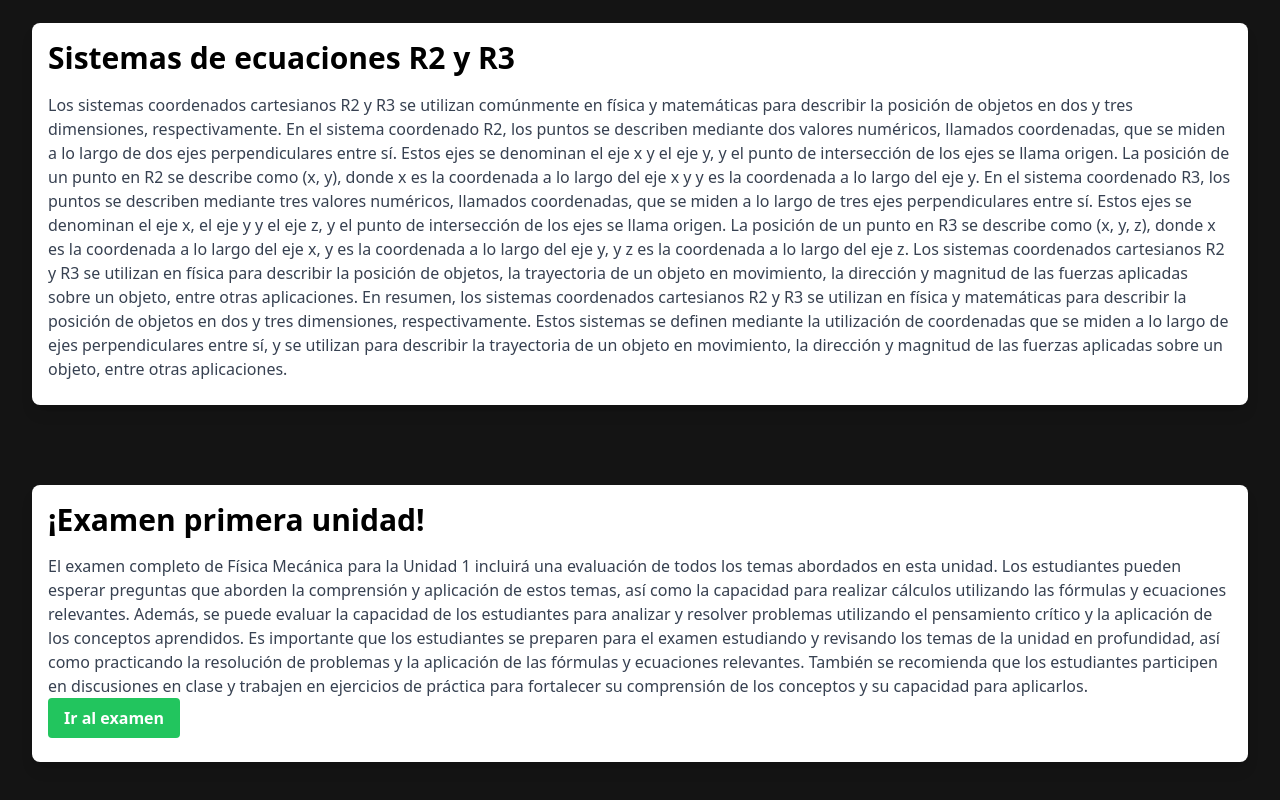
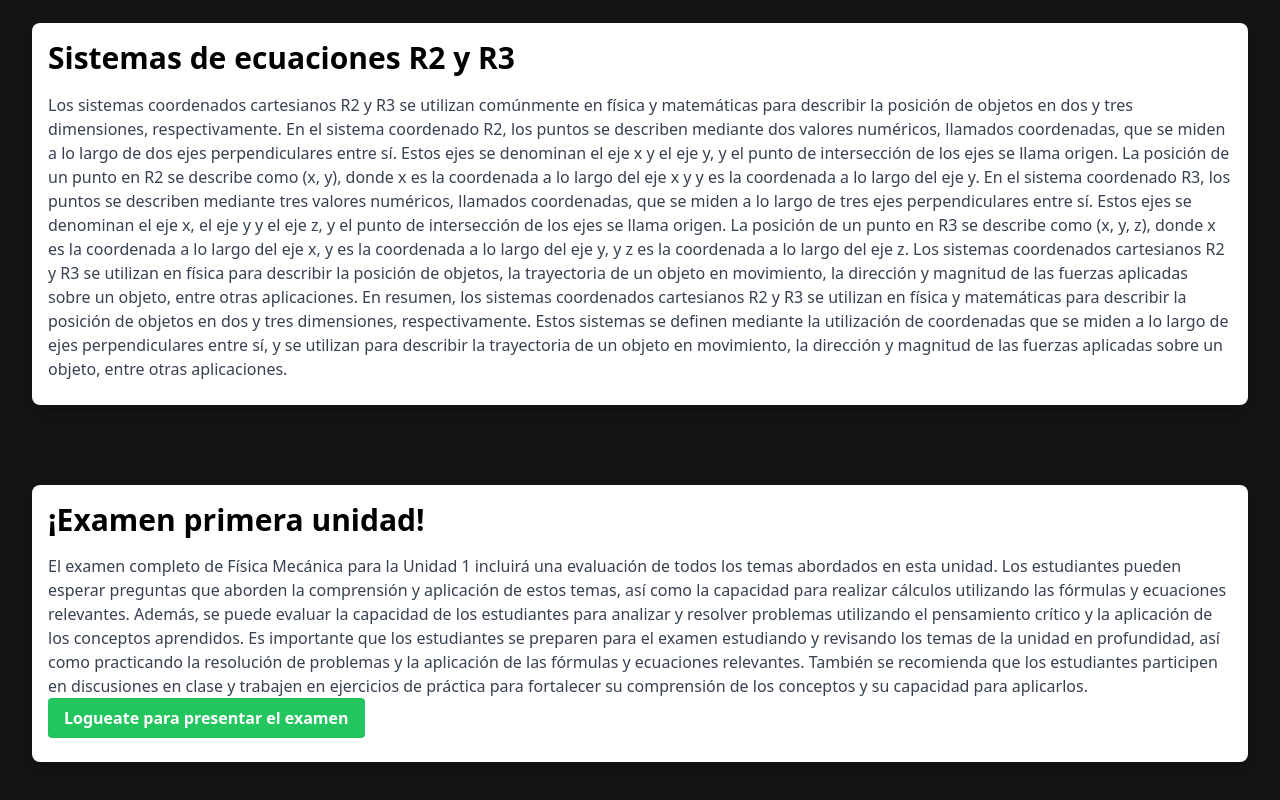
Before and after one commit to JohanLeon0914/ova, a Next.js app: page /primeraUnidad in a window 1280 px wide. Shown: the part 5115-5915 px from the top of the page. Built offline with nearby package versions, Linux system fonts and the light colour scheme; no server answers.

Commit message:
agregando comprobacion de usuario en el examen de la primera unidad

```diff
--- a/pages/primeraUnidad/index.tsx
+++ b/pages/primeraUnidad/index.tsx
@@ -15,9 +15,39 @@ interface FirstUnitDefinitions {
   definicion_sistema_coordenadas_general: string;
   definicion_sistema_coordenado_r2_r3: string;
 }
+import { useEffect, useState } from "react";
+import { auth } from "../../firebaseconfig";
+import { onAuthStateChanged, User, signOut } from "firebase/auth";
+import Swal from "sweetalert2";
+import { signInWithPopup, GoogleAuthProvider } from "firebase/auth";
 
 export default function Index() {
   const definitions: FirstUnitDefinitions = firstUnitDefinitionsJson as FirstUnitDefinitions;
+  const [user, setUser] = useState<User | null>(null);
+  useEffect(() => {
+    const unsubscribe = onAuthStateChanged(auth, (user) => {
+      setUser(user);
+    });
+
+    return () => unsubscribe();
+  }, []);
+
+  const handleLogin = async () => {
+    const provider = new GoogleAuthProvider();
+    try {
+      // Inicia sesión con Google
+      await signInWithPopup(auth, provider);
+      Swal.fire({
+        icon: 'success',
+        title: '¡Sesión iniciada correctamente!',
+        text: 'Bienvenido'
+      });
+      Swal
+    } catch (error) {
+      console.error("Error al iniciar sesión", error);
+    }
+  };
+
   return (
     <Layout>
       <Head>
@@ -214,12 +244,21 @@ export default function Index() {
                 ejercicios de práctica para fortalecer su comprensión de los
                 conceptos y su capacidad para aplicarlos.
               </p>
+              {!user ? (
+                <button
+                  onClick={handleLogin}
+                  className="inline-block bg-green-500 hover:bg-green-600 text-white font-bold py-2 px-4 rounded"
+                >
+                  Logueate para presentar el examen
+                </button>
+              ) : (
                 <Link
                   href="/primeraUnidad/examen"
                   className="inline-block bg-green-500 hover:bg-green-600 text-white font-bold py-2 px-4 rounded"
                 >
                   Ir al examen
                 </Link>
+              )}
             </div>
           </div>
         </section>
```
Lines whose indentation alone changed are shown as unchanged.
